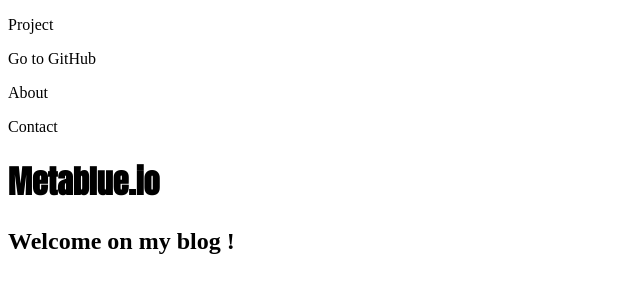
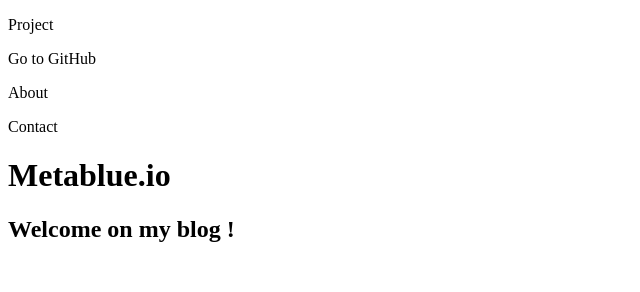
Before and after one commit to themetablue/metablue2000.github.io, a plain HTML site: page index.html in a window 1280 px wide. Shown: the whole page, without its empty margins (0-640 px from the left). Drawn offline with Linux system fonts and the light colour scheme.

Commit message:
Update stylemain.css

```diff
--- a/stylemain.css
+++ b/stylemain.css
@@ -1,3 +1,3 @@
-h1{
+.anton{
     font-family: 'Anton', sans-serif;;
 }
```
